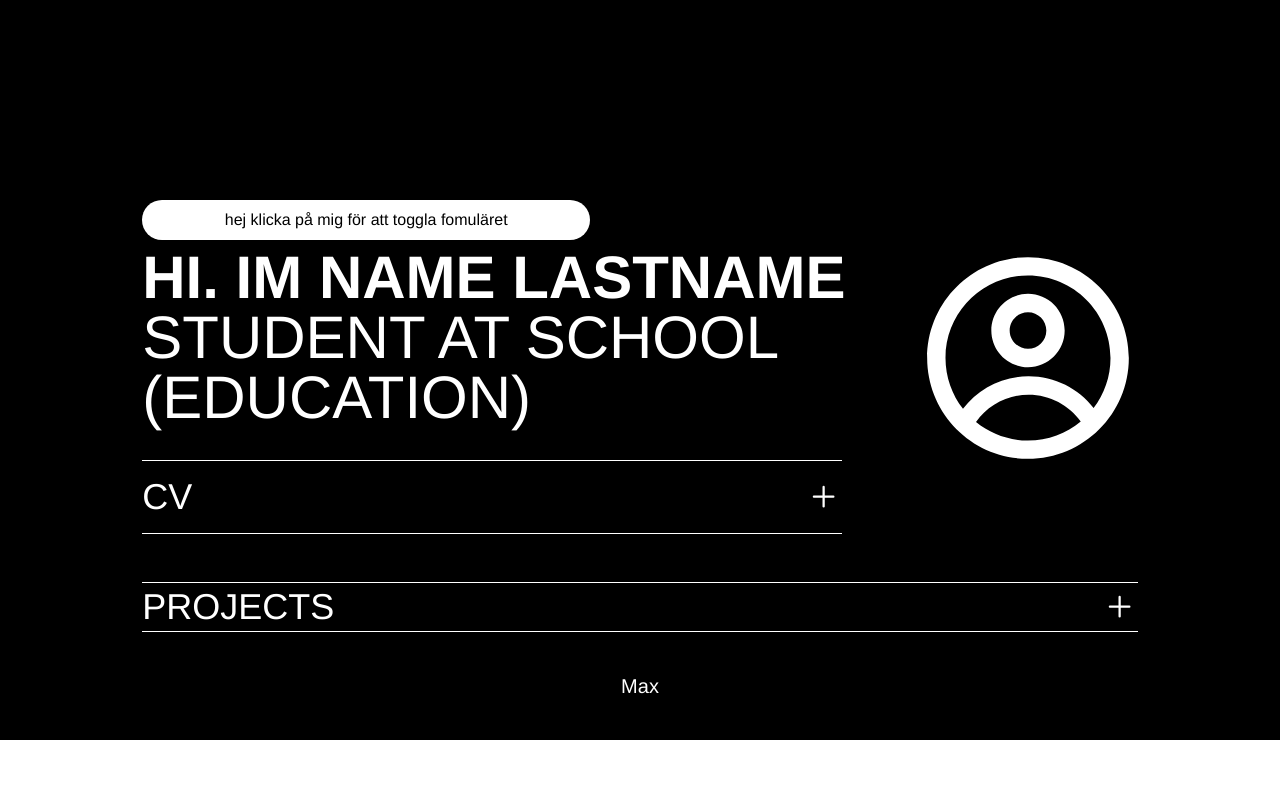
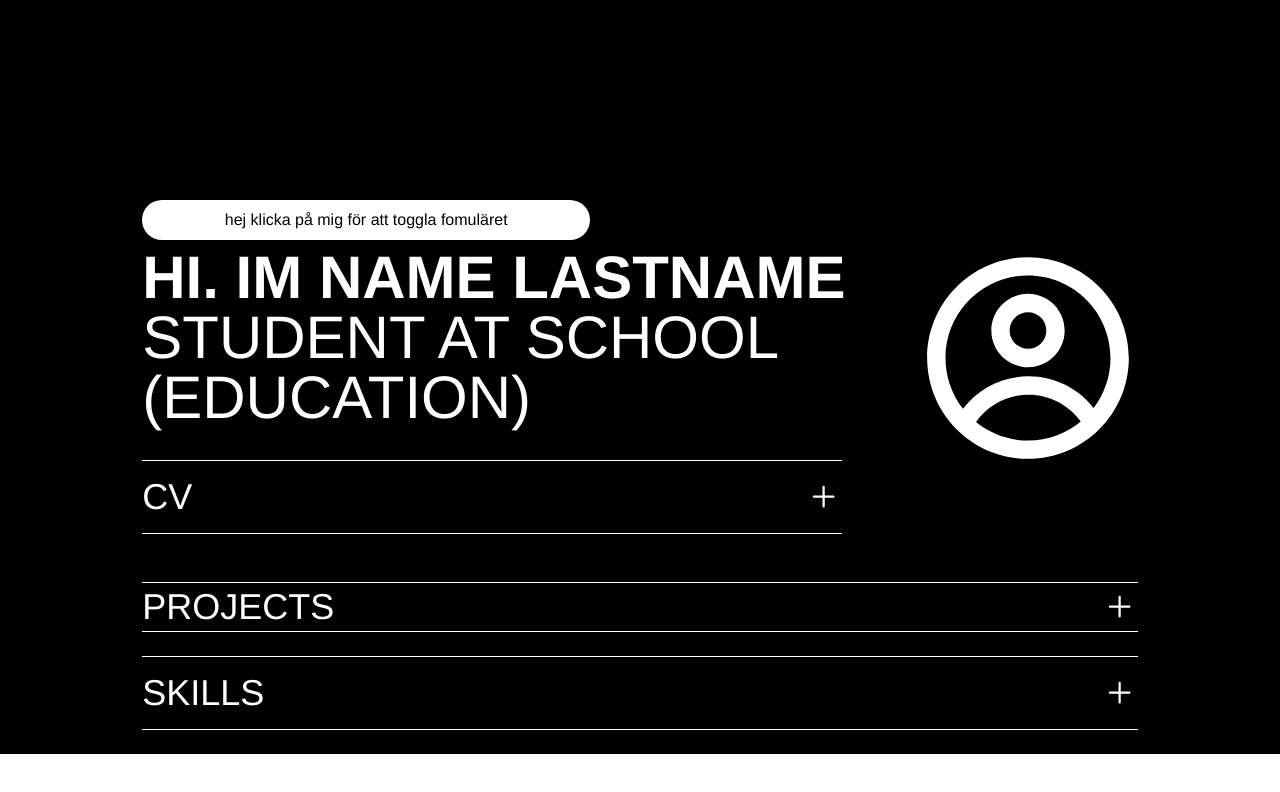
Before and after one commit to maxwelin/team-1, a React (Vite) app: page / in a window 1280 px wide. Both pictures are taken after a click on the button "hej klicka på mig för att toggla fomuläret". Shown: the top 792 px of the page. Built offline with nearby package versions, Linux system fonts and the light colour scheme.

Commit message:
Fixade skills komponenten och la till lite mockad data

```diff
--- a/src/components/Portfolio/Skills.jsx
+++ b/src/components/Portfolio/Skills.jsx
@@ -1,7 +1,36 @@
+import { useState } from "react";
+import { GoPlus } from "react-icons/go";
+import { HiOutlineMinus } from "react-icons/hi2";
+
 const Skills = () => {
+  const [isOpen, setIsOpen] = useState(false);
+
   return (
-    <div className="bg-black text-xl text-center text-white px-10 py-10">
-      <h1>Max</h1>
+    <div className="bg-black text-4xl text-white py-6">
+      <div className="flex justify-between items-start gap-10">
+        <div className="border-t border-b border-white w-full max-w-[100%]">
+          <div
+            className="flex justify-between items-center py-4 cursor-pointer"
+            onClick={() => setIsOpen(!isOpen)}
+          >
+            <span className="4xl">SKILLS</span>
+            <span className="4xl">
+              {isOpen ? <HiOutlineMinus /> : <GoPlus />}
+            </span>
+          </div>
+          <div
+            className={`overflow-hidden flex justify-around transition-all duration-500 ease-in-out ${
+              isOpen ? "max-h-[1000px] pt-20" : "max-h-0"
+            }`}
+          >
+            <p className="text-lg text-white">React</p>
+            <p className="text-lg text-white">Html</p>
+            <p className="text-lg text-white">CSS</p>
+            <p className="text-lg text-white">Tailwind CSS</p>
+            <p className="text-lg text-white">Framer motion</p>
+          </div>
+        </div>
+      </div>
     </div>
   );
 };
```
